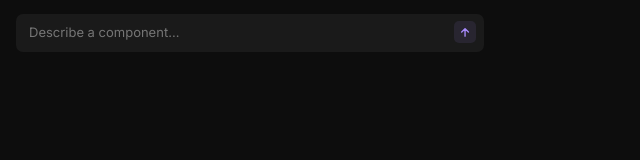
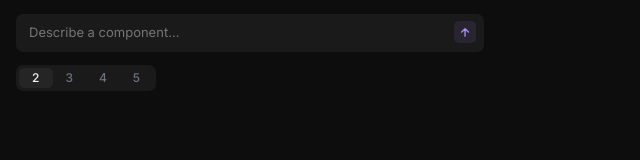
Before and after one commit to integrityaborescenes/nomi, a React (Vite) app: page / in a window 1280 px wide. Shown: the top 160 px of the page, without its empty margins (0-640 px from the left). Built offline with nearby package versions, Linux system fonts and the light colour scheme.

Commit message:
feat: добавить компонент WordCountSelector со скользящей подсветкой

```diff
--- a/src/App.tsx
+++ b/src/App.tsx
@@ -1,9 +1,11 @@
 import PhraseInput from "./components/PhraseInput/PhraseInput.tsx";
+import WordCountSelector from "./components/WordCountSelector/WordCountSelector.tsx";
 
 function App() {
   return (
     <main>
       <PhraseInput />
+      <WordCountSelector />
     </main>
   );
 }
--- /dev/null
+++ b/src/components/WordCountSelector/WordCountSelector.module.scss
@@ -0,0 +1,40 @@
+.wordCountSelector {
+  position: relative;
+  display: flex;
+  align-items: center;
+  height: 26px;
+  padding: 3px;
+  border-radius: 7px;
+  background: var(--bg-light-graphite);
+
+  &::before {
+    content: "";
+    position: absolute;
+    inset: 3px auto 3px 3px;
+    width: calc((100% - 6px) / var(--count));
+    border-radius: 5px;
+    background: var(--bg-light-gray);
+    transform: translateX(calc(var(--i) * 100%));
+    transition: transform 0.22s cubic-bezier(0.4, 0, 0.2, 1);
+  }
+
+  button {
+    position: relative;
+    z-index: 1;
+    flex: 1;
+    border: 0;
+    background: none;
+    cursor: pointer;
+    color: var(--color-gray);
+    font-family: var(--font-inter);
+    font-size: 12px;
+    font-weight: 500;
+    line-height: 12px;
+    padding: 4px 13px;
+    transition: color 0.18s ease;
+
+    &.selected {
+      color: var(--color-white);
+    }
+  }
+}
--- /dev/null
+++ b/src/components/WordCountSelector/WordCountSelector.tsx
@@ -0,0 +1,32 @@
+import styles from "./WordCountSelector.module.scss";
+import { useState } from "react";
+
+const WordCountSelector = () => {
+  const wordCounts = [2, 3, 4, 5];
+
+  const [selectedId, setSelectedId] = useState(0);
+
+  return (
+    <div
+      className={styles.wordCountSelector}
+      style={
+        {
+          "--i": selectedId,
+          "--count": wordCounts.length,
+        } as React.CSSProperties
+      }
+    >
+      {wordCounts.map((c, id) => (
+        <button
+          key={c}
+          className={selectedId === id ? styles.selected : ""}
+          onClick={() => setSelectedId(id)}
+        >
+          {c}
+        </button>
+      ))}
+    </div>
+  );
+};
+
+export default WordCountSelector;
--- a/src/styles/index.css
+++ b/src/styles/index.css
@@ -7,6 +7,11 @@
 }
 
 main {
+    display: flex;
+    flex-direction: column;
+    align-items: start;
+    justify-content: center;
+    gap: 13px;
     user-select: none;
     width: 100%;
     height: 100%;
```
Also changed, not shown: 1 other file (tests, documents, lock files or other folders).
